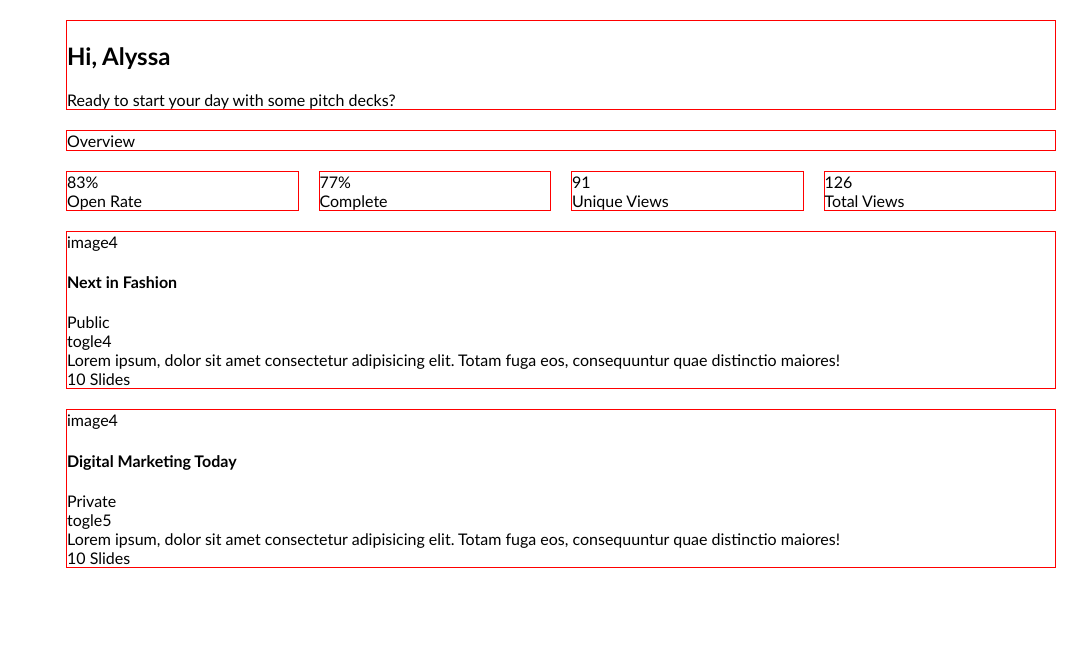
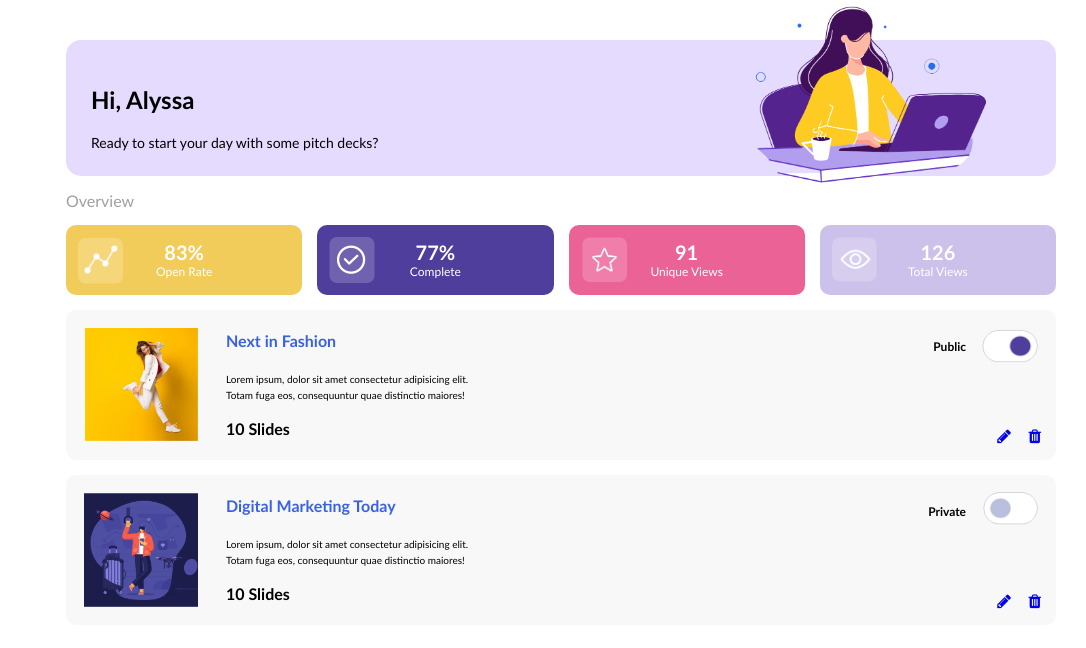
Before and after one commit to Mnde81/dashboard, a website: page index.html in a window 1280 px wide. Shown: the part 98-746 px from the top of the page, 194-1280 px from the left. Drawn offline with Linux system fonts and the light colour scheme.

Commit message:
updated file

```diff
--- a/css/header.css
+++ b/css/header.css
@@ -2,9 +2,7 @@
     grid-area: header;
     display: flex;
     justify-content: space-between;
-    /* padding: 5px; */
     align-items: center;
-
 }
 
 .main-dashboard {
@@ -12,9 +10,7 @@
     flex-direction: column;
     margin-left: 4px;
     margin-top: 20px;
-
     position: relative;
-
 }
 
 .dashboard-p {
@@ -22,24 +18,18 @@
     font-size: 17px;
     position: absolute;
     bottom: 17px;
-
-
-
 }
 
 .main-day-date {
     display: flex;
-
 }
 
 .day-p {
     color: #6F62AE;
-
 }
 
 .date-p {
     color: #CDCDCD;
-
 }
 
 .user-block {
@@ -47,19 +37,17 @@
     align-items: center;
     gap: 30px;;
     margin-right: 70px;
-
 }
 
 .main-notifications {
     display: flex;
     align-items: center;
-    gap: 50px;;
-
-
+    gap: 50px;
 }
 
 .notifications {
     width: 25px;
+    cursor: pointer;
 }
 
 .user-name {
@@ -67,7 +55,6 @@
     align-items: center;
     gap: 10px;;
     margin-left: 20px;
-
 }
 
 .name-abr {
--- a/css/main.css
+++ b/css/main.css
@@ -27,7 +27,7 @@ main {
     "digital-marketing-today digital-marketing-today digital-marketing-today digital-marketing-today";
     align-items: start;
     align-content: start;
-    gap: 20px;
+    gap: 15px;
     padding: 20px 30px;
     background-color: white;
 
@@ -35,40 +35,198 @@ main {
 
 .hi {
     grid-area: hi;
-    border: 1px solid red;
+    background-color: #E4DBFF;
+    border-radius: 15px;
+    padding: 25px;
+    position: relative;
+    margin-top: 25px;
 }
 
 .overview {
     grid-area: overview;
-    border: 1px solid red;
+    color: #A0A0A0;
 }
 
 .open-rate {
     grid-area: open-rate;
-    border: 1px solid red;
+    background-color: #F2CC5B;
 }
 
 .complete {
     grid-area: complete;
-    border: 1px solid red;
+    background-color: #503E9D;
 }
 
 .unique-views {
     grid-area: unique-views;
-    border: 1px solid red;
+    background-color: #EB6297;
 }
 
 .total-views {
     grid-area: total-views;
-    border: 1px solid red;
+    background-color: #CCC1EB;
 }
 
 .next-in-fashion {
     grid-area: next-in-fashion;
-    border: 1px solid red;
+    border-radius: 10px;
 }
 
 .digital-marketing-today {
     grid-area: digital-marketing-today;
-    border: 1px solid red;
+    border-radius: 10px;
 }
+
+.ready {
+    font-size: 14px;
+}
+
+.girl {
+    position: absolute;
+    width: 250px;
+    right: 60px;
+    top: -34px;
+}
+
+.block3 {
+    color: white;
+    border-radius: 10px;
+    padding: 10px;
+    display: flex;
+    flex-direction: column;
+    align-items: center;
+    justify-content: center;
+    height: 70px;
+    position: relative;
+}
+
+.percent {
+    font-size: 20px;
+    font-weight: 700;
+}
+
+.word3 {
+    font-size: 12px;
+}
+
+.block3img {
+    position: absolute;
+    width: 50px;
+    top: 10px;
+    left: 10px;
+}
+
+.block4 {
+    background-color: #F8F8F8;
+    position: relative;
+    height: 150px;
+    padding-left: 160px;
+}
+
+.block4img {
+    width: 120px;
+    position: absolute;
+    top: 15px;
+    left: 15px;
+}
+
+.block4h4 {
+    color: #3961E5;
+}
+
+.block4text {
+    font-size: 10px;
+    line-height: 16px;
+}
+
+.slides {
+    font-weight: 700;
+}
+
+.block4toggle {
+    position: absolute;
+    top: 15px;
+    right: 15px;
+    width: 60px;
+    cursor: pointer;
+}
+
+.block4toggletext {
+    position: absolute;
+    top: 17px;
+    right: 90px;
+    font-size: 12px;
+    font-weight: 700;
+
+}
+
+.block4trashico {
+    position: absolute;
+    bottom: 15px;
+    right: 15px;
+    text-decoration: none;
+    cursor: pointer;
+}
+
+.block4pencilico {
+    position: absolute;
+    bottom: 15px;
+    right: 45px;
+    text-decoration: none;
+    cursor: pointer;
+
+}
+
+
+
+@media (max-width: 860px) {
+    main {
+        display: flex;
+        flex-direction: column;
+    }
+
+    .block1 {
+        display: flex;
+        flex-direction: column;
+    }
+
+    .girl {
+        display: none;
+    }
+
+    .block1 {
+        width: 250px;
+
+    }
+
+    .block3 {
+        width: 250px;
+    }
+
+    .block4 {
+        display: flex;
+        flex-direction: column;
+        padding: 10px;
+        height: 200px;
+        width: 250px;
+    }
+
+    .block4img {
+        display: none;
+    }
+
+    .block4toggletext {
+        display: none;
+    }
+
+
+    .main-header {
+        display: flex;
+        flex-direction: column;
+        align-items: start;
+    }
+
+    .block4toggle {
+        width: 40px;
+    }
+}
--- a/index.html
+++ b/index.html
@@ -14,7 +14,7 @@
         <img class="logo" src="./img/logo2.png" alt="Logo">
         <nav class="main-nav">
             <div class="nav-list-1">
-                <a href="#"><img class="pitch" src="./img/pitch.png" alt=""></a>
+                <a href="#"><img class="pitch" src="./img/pitch.png" alt="pitch"></a>
             </div>
             <div class="nav-list-2">
                 <img class="nav-icons-dashboard" src="./img/dashboard.png" alt="">
@@ -29,7 +29,7 @@
                 <a class="link" href="#">Preview</a>
             </div>
             <div class="nav-list-3">
-                <a href="#"><img class="upgrade" src="./img/upgrade.png" alt=""></a>
+                <a href="#"><img class="upgrade" src="./img/upgrade.png" alt="upgrade"></a>
             </div>
         </nav>
     </aside>
@@ -62,6 +62,7 @@
         <section class="block1 hi">
             <h1 class="welcome">Hi, Alyssa</h1>
             <div class="ready">Ready to start your day with some pitch decks?</div>
+            <img class="girl" src="./img/girl.png" alt="girl" srcset="">
         </section>
 
         <section class="block2 overview">
@@ -71,39 +72,48 @@
         <section class="block3 open-rate">
             <div class="percent">83%</div>
             <div class="word3">Open Rate</div>
+            <img class="block3img" src="./img/openrate.png" alt="openrate" srcset="">
         </section>
 
         <section class="block3 complete">
             <div class="percent">77%</div>
             <div class="word3">Complete</div>
+            <img class="block3img" src="./img/complete.png" alt="complete" srcset="">
         </section>
 
         <section class="block3 unique-views">
             <div class="percent">91</div>
             <div class="word3">Unique Views</div>
+            <img class="block3img" src="./img/unique.png" alt="unique" srcset="">
         </section>
 
         <section class="block3 total-views">
             <div class="percent">126</div>
             <div class="word3">Total Views</div>
+            <img class="block3img" src="./img/total.png" alt="total" srcset="">
         </section>
 
         <section class="block4 next-in-fashion">
-            <div class="image4">image4</div>
-            <h4>Next in Fashion</h4>
-            <div>Public</div>
-            <div class="togle4">togle4</div>
-            <div>Lorem ipsum, dolor sit amet consectetur adipisicing elit. Totam fuga eos, consequuntur quae distinctio maiores!</div>
-            <div class="slides">10 Slides</div>
+            <img class="block4img" src="./img/fashion.png" alt="fashion" srcset="">
+            <h4 class="block4h4">Next in Fashion</h4>
+            <p class="block4text">Lorem ipsum, dolor sit amet consectetur adipisicing elit. <br>Totam fuga eos, consequuntur quae distinctio maiores!</p>
+            <p class="slides">10 Slides</p>
+            <img class="block4toggle" src="./img/toggle1.png" alt="toggle" srcset="">
+            <p class="block4toggletext">Public</p>
+            <a class="block4trashico" href="#"><i class="fa fa-trash"></i></a>
+            <a class="block4pencilico" href="#"><i class="fa fa-pencil"></i></a>
+
         </section>
 
         <section class="block4 digital-marketing-today">
-            <div class="image4">image4</div>
-            <h4>Digital Marketing Today</h4>
-            <div>Private</div>
-            <div class="togle5">togle5</div>
-            <div>Lorem ipsum, dolor sit amet consectetur adipisicing elit. Totam fuga eos, consequuntur quae distinctio maiores!</div>
-            <div class="slides">10 Slides</div>
+            <img class="block4img" src="./img/digital.png" alt="digital" srcset="">
+            <h4 class="block4h4">Digital Marketing Today</h4>
+            <p class="block4text">Lorem ipsum, dolor sit amet consectetur adipisicing elit. <br>Totam fuga eos, consequuntur quae distinctio maiores!</p>
+            <p class="slides">10 Slides</p>
+            <img class="block4toggle" src="./img/toggle2.png" alt="toggle" srcset="">
+            <p class="block4toggletext">Private</p>
+            <a class="block4trashico" href="#"><i class="fa fa-trash"></i></a>
+            <a class="block4pencilico" href="#"><i class="fa fa-pencil"></i></a>
         </section>
 
     </main>
```
Also changed, not shown: README.md, img/complete.png (added), img/digital.png (added), img/fashion.png (added), img/girl.png (added), img/openrate.png (added), img/toggle1.png (added), img/toggle2.png (added), img/total.png (added), img/unique.png (added).
